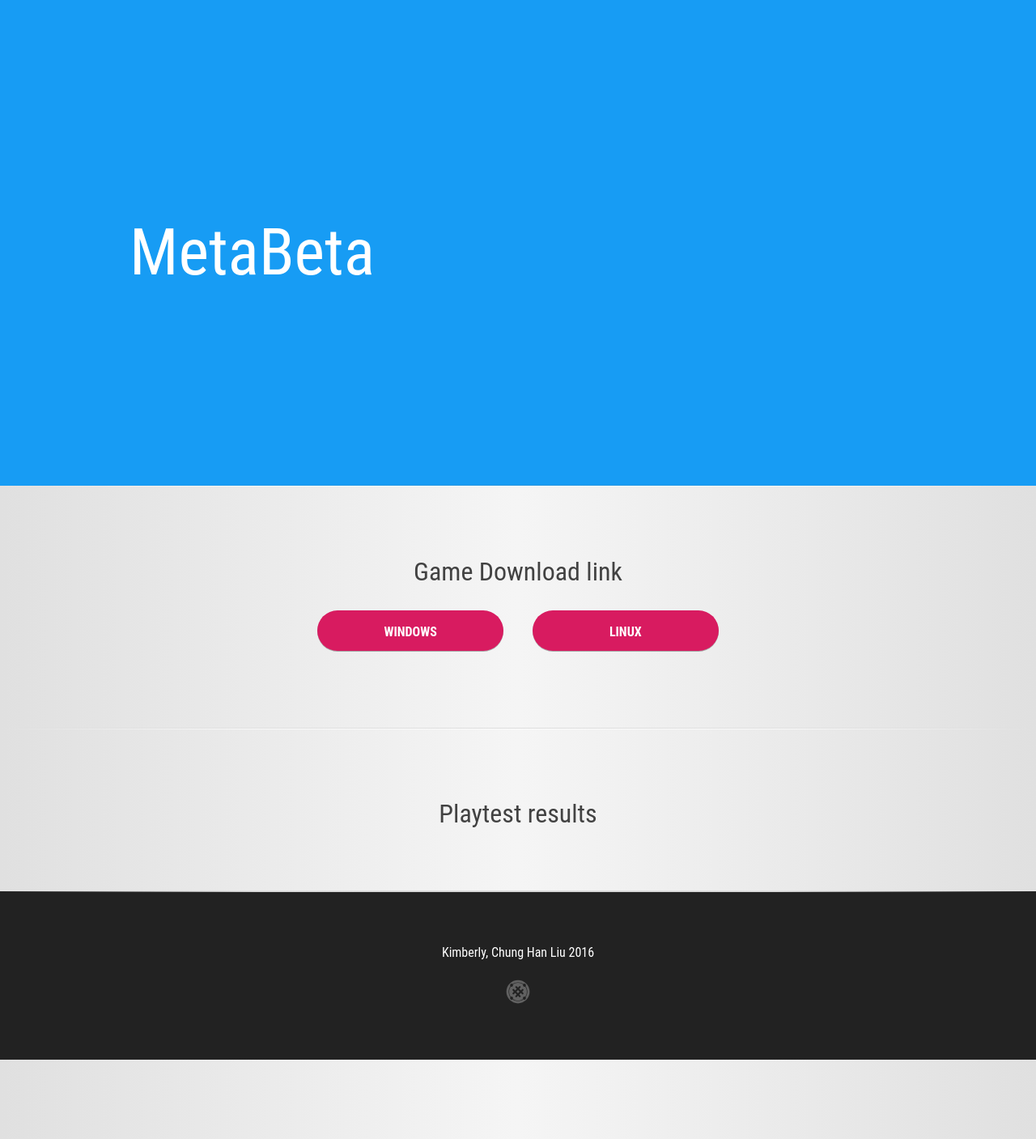
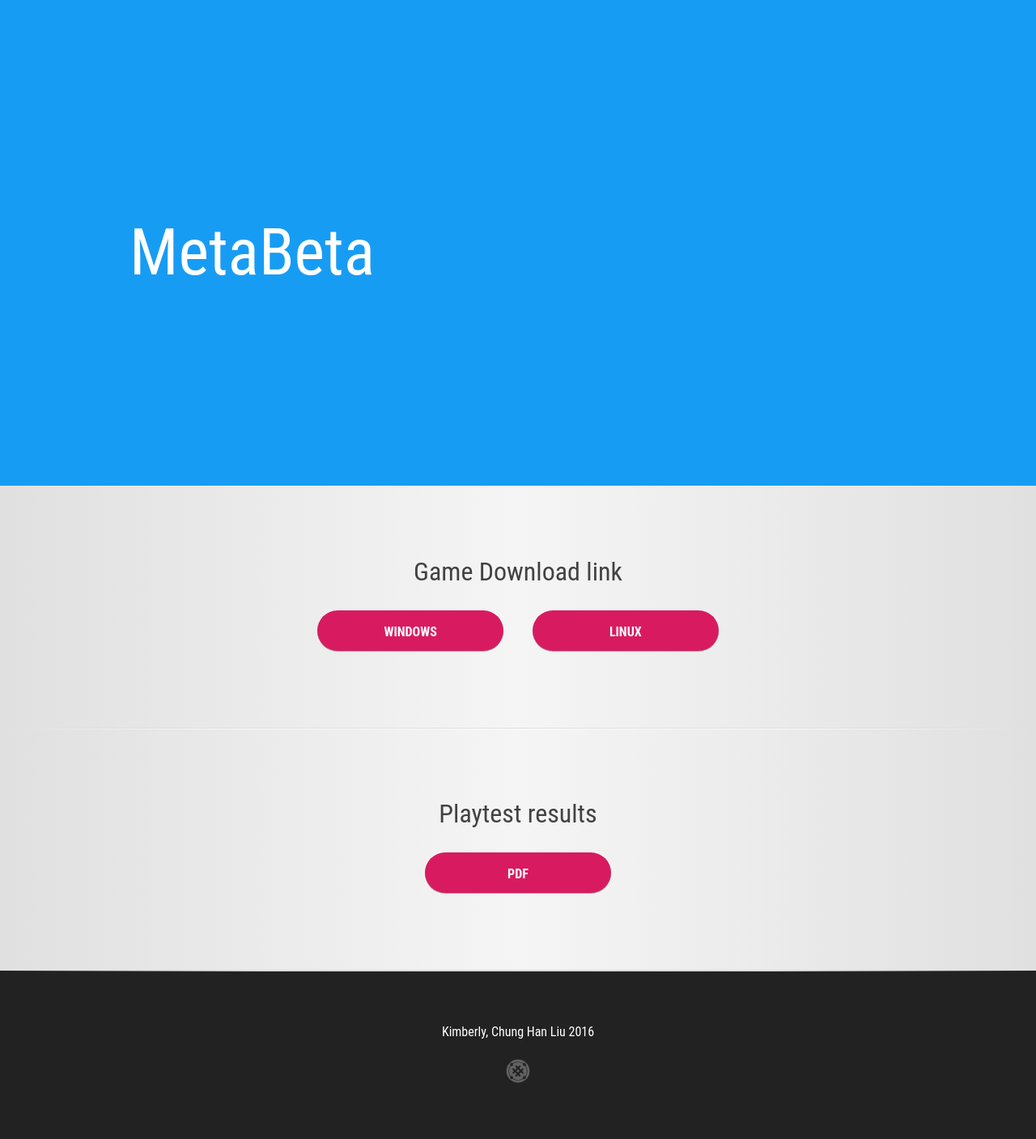
Before and after one commit to hancandy/hashbrown-boilerplate-github-pages, a Jekyll site: the page built from content/en/3411bcacb7d8b7ceb0206d32626fc69cbcfc9cc8.md, in a window 1280 px wide. Shown: the whole page at 81% size. Built offline with Jekyll 4.4.1, drawn with Linux system fonts in a browser that asks for light colours.

Commit message:
Commit from HashBrown CMS

```diff
--- a/content/en/3411bcacb7d8b7ceb0206d32626fc69cbcfc9cc8.md
+++ b/content/en/3411bcacb7d8b7ceb0206d32626fc69cbcfc9cc8.md
@@ -21,7 +21,12 @@ sections:
                 target: _self
     -
         template: buttons
-        text: '### Playtest results'
+        text: "<h3 id=\"playtest-results\">Playtest results</h3>\n\n"
+        buttons:
+            -
+                text: PDF
+                href: 'http://kimberlyliu.com/itu-portfolio/media/a6a6579c03ee1b311ba7f2e710caa17bfaa202f6/metabeta_test_documentation.pdf'
+                target: _self
 meta:
     id: 3411bcacb7d8b7ceb0206d32626fc69cbcfc9cc8
     parentId: f8d133111ad5ddad52a465c47d7cdbef5923fc8d
```
